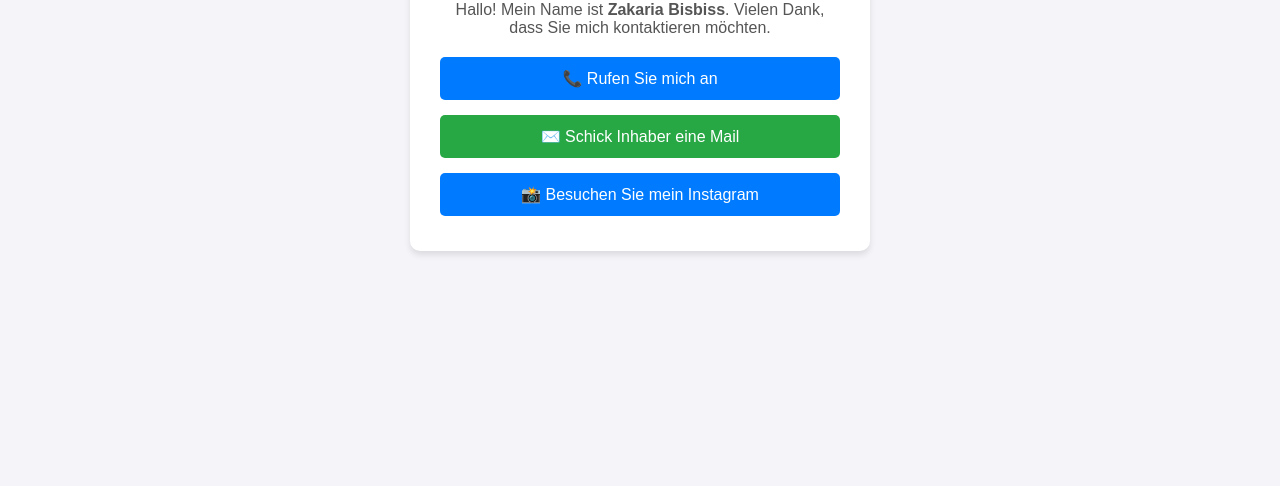
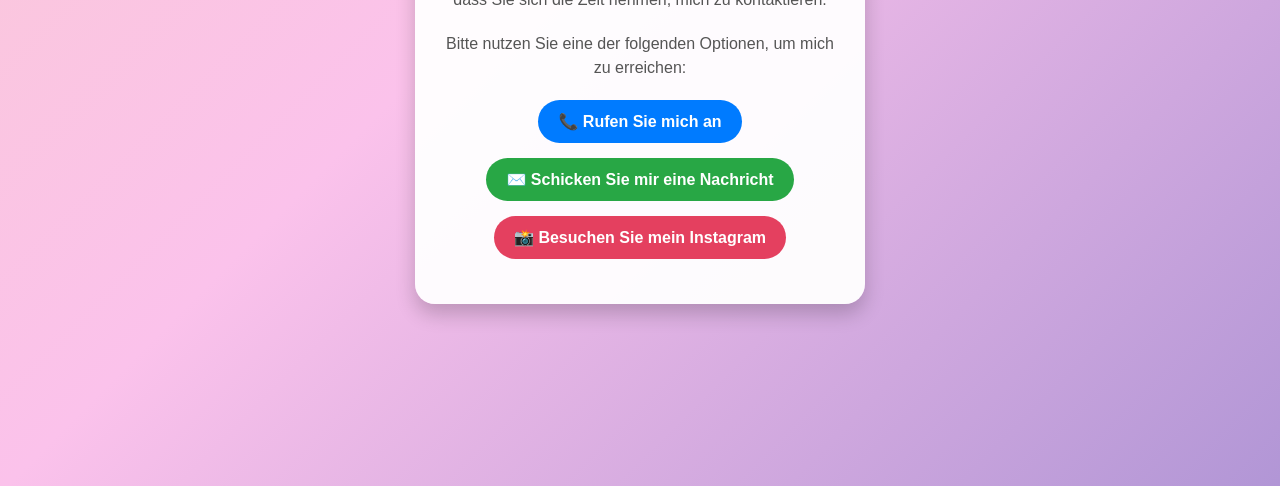
Before and after one commit to zakiwaw/schluessel-finder, a plain HTML site: page index.html in a window 1280 px wide. Shown: the part 314-800 px from the top of the page. Drawn offline with Linux system fonts and the light colour scheme.

Commit message:
index.html aktualisieren

```diff
--- a/index.html
+++ b/index.html
@@ -5,69 +5,107 @@
     <meta name="viewport" content="width=device-width, initial-scale=1.0">
     <title>Schlüssel gefunden - Zakaria Bisbiss</title>
     <style>
+        /* Allgemeines Styling */
         body {
-            font-family: Arial, sans-serif;
+            font-family: 'Arial', sans-serif;
             margin: 0;
             padding: 0;
             display: flex;
             justify-content: center;
             align-items: center;
             height: 100vh;
-            background-color: #f4f4f9;
+            background: linear-gradient(135deg, #ff9a9e, #fad0c4, #fbc2eb, #a18cd1, #fbc2eb); /* Bunter Farbverlauf */
+            background-size: 300% 300%; /* Animationseffekt */
+            animation: gradientAnimation 8s ease infinite; /* Sanfte Bewegung des Verlaufs */
+            color: #ffffff; /* Textfarbe passend zum dunklen Hintergrund */
         }
+
+        @keyframes gradientAnimation {
+            0% { background-position: 0% 50%; }
+            50% { background-position: 100% 50%; }
+            100% { background-position: 0% 50%; }
+        }
+
         .container {
             text-align: center;
-            background: #ffffff;
-            padding: 20px 30px;
-            border-radius: 10px;
-            box-shadow: 0 4px 6px rgba(0, 0, 0, 0.1);
+            background: rgba(255, 255, 255, 0.95); /* Halbtransparenter weißer Hintergrund */
+            padding: 30px 25px;
+            border-radius: 20px;
+            box-shadow: 0 10px 20px rgba(0, 0, 0, 0.2);
             max-width: 400px;
             width: 90%;
         }
+
         h1 {
             color: #333333;
-            font-size: 24px;
-            margin-bottom: 10px;
+            font-size: 28px;
+            margin-bottom: 15px;
         }
+
         p {
             color: #555555;
             font-size: 16px;
+            line-height: 1.5em;
             margin-bottom: 20px;
         }
+
         .button {
-            display: block;
+            display: inline-block;
             text-decoration: none;
             color: white;
-            background-color: #007bff;
+            background-color: #007bff; /* Standardfarbe für Buttons */
             padding: 12px 20px;
-            border-radius: 5px;
+            border-radius: 50px; /* Runde Buttons */
             margin-bottom: 15px;
             font-size: 16px;
+            font-weight: bold;
+            transition: background-color 0.3s ease-in-out, transform 0.2s ease-in-out, box-shadow 0.3s ease-in-out;
         }
+
         .button:hover {
-            background-color: #0056b3;
+            background-color: #0056b3; /* Dunkleres Blau beim Hover */
+            transform: scale(1.05);
+            box-shadow: 0px 4px 10px rgba(0, 91, 187, 0.5);
         }
+
         .button-secondary {
-            background-color: #28a745;
+            background-color: #28a745; /* Grün für E-Mail */
         }
+
         .button-secondary:hover {
-            background-color: #1e7e34;
+            background-color: #1e7e34; /* Dunkleres Grün beim Hover */
+        }
+
+        .button-instagram {
+            background-color: #e4405f; /* Instagram-Farbe */
+        }
+
+        .button-instagram:hover {
+            background-color: #c13584; /* Dunklere Instagram-Farbe beim Hover */
         }
     </style>
 </head>
 <body>
     <div class="container">
         <h1>Schlüssel gefunden?</h1>
-        <p>Hallo! Mein Name ist <strong>Zakaria Bisbiss</strong>. Vielen Dank, dass Sie mich kontaktieren möchten.</p>
+        <p>Hallo! Mein Name ist <strong>Zakaria Bisbiss</strong>. Vielen Dank, dass Sie sich die Zeit nehmen, mich zu kontaktieren.</p>
+
+        <p>Bitte nutzen Sie eine der folgenden Optionen, um mich zu erreichen:</p>
 
         <!-- Telefonnummer -->
-        <a href="tel:+4915756698282" class="button">📞 Rufen Sie mich an</a>
+        <a href="tel:+4915756698282" class="button">
+          📞 Rufen Sie mich an
+        </a>
 
         <!-- E-Mail -->
-        <a href="mailto:bisbiss-92@hotmail.de" class="button button-secondary">✉️ Schick Inhaber eine Mail</a>
+        <a href="mailto:bissbiss-92@hotmail.de" class="button button-secondary">
+          ✉️ Schicken Sie mir eine Nachricht
+        </a>
 
         <!-- Instagram -->
-        <a href="https://www.instagram.com/zakariae___" target="_blank" class="button">📸 Besuchen Sie mein Instagram</a>
+        <a href="https://www.instagram.com/zakariae___/" target="_blank" class="button button-instagram">
+          📸 Besuchen Sie mein Instagram
+        </a>
     </div>
 </body>
 </html>
```
